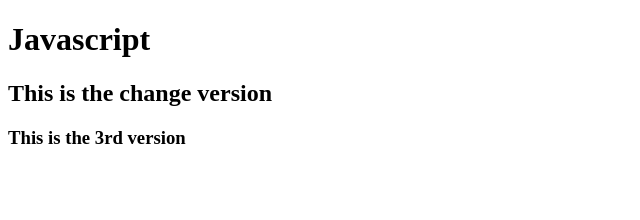
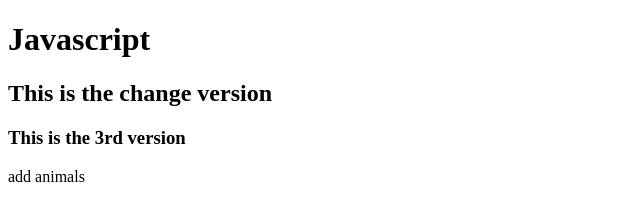
Before and after one commit to Teddy-Guo/Simple-Change-Page, a plain HTML site: page index.html in a window 1280 px wide. Shown: the full height of the page, 0-640 px from the left. Drawn offline with Linux system fonts and the light colour scheme.

Commit message:
added animals

```diff
--- a/index.html
+++ b/index.html
@@ -9,6 +9,7 @@
     <h1> Javascript </h1>
     <h2> This is the change version </h2>
     <h3> This is the 3rd version </h3>
+    <p> add animals</p>
     <script src="practice.js"></script>
 </body>
 </html>
```
